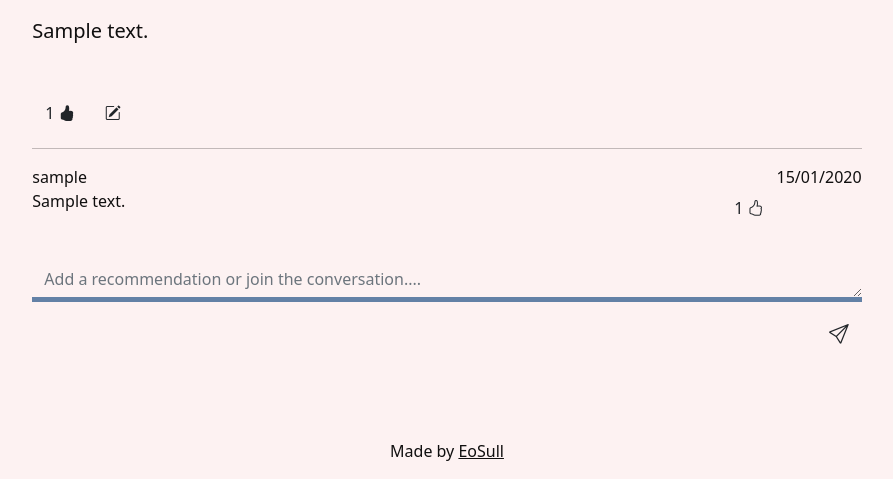
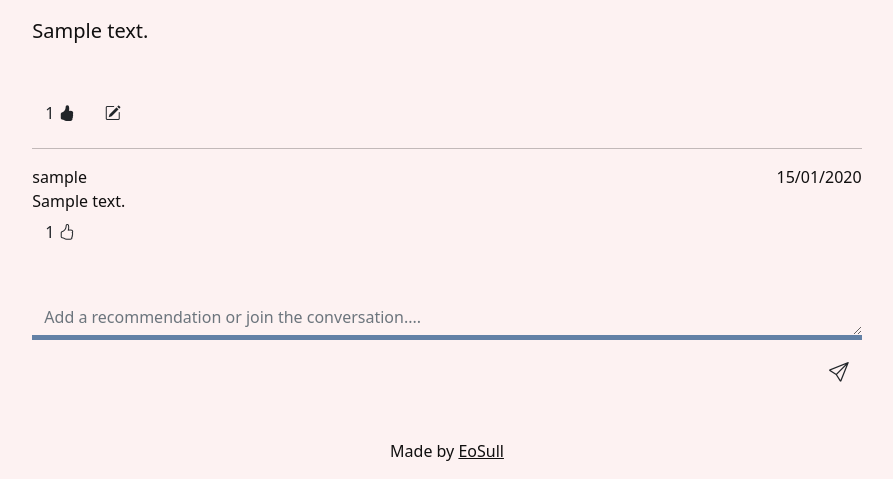
Before and after one commit to eosull/Something-Like, a Django app: a page that uses templates/post_detail.html in a window 1280 px wide. Shown: the part 321-800 px from the top of the page, without its empty margins (193-1086 px from the left). Run offline with Django 4.2, Linux system fonts and the light colour scheme; a user stored in the database is signed in; tables that the repository leaves empty hold one stand-in row (values such as "Sample post"); some libraries are stand-ins or nearby versions.

Commit message:
feat:adjust comment display layout

```diff
--- a/templates/post_detail.html
+++ b/templates/post_detail.html
@@ -58,11 +58,11 @@
                     <div class="mt-2">
                         {% for comment in comments %}
                             <div class="mt-2 mb-2">
-                                <p class="d-inline">{{ comment.author }}</p>
+                                <p class="d-inline fw-bolder">{{ comment.author }}</p>
                                 <p class="d-inline float-end">{{ comment.created_at.date|date:"d/m/Y" }}</p><br>
-                                <p class="d-inline fw-bolder">{{ comment.body_text }}</p>
+                                <p class="d-inline">{{ comment.body_text }}</p>
                                 {% if user.is_authenticated %}
-                                    <form action="{% url 'comment_like' post.slug comment.id %}" method="post" class="d-inline float-end">
+                                    <form action="{% url 'comment_like' post.slug comment.id %}" method="post">
                                         {% csrf_token %}
                                             <button class="btn" type="submit" name="comment_id" value="{{ post.slug }}">
                                                 {{ comment.number_of_likes }} <i class="bi bi-hand-thumbs-up crud-button"></i>
```
